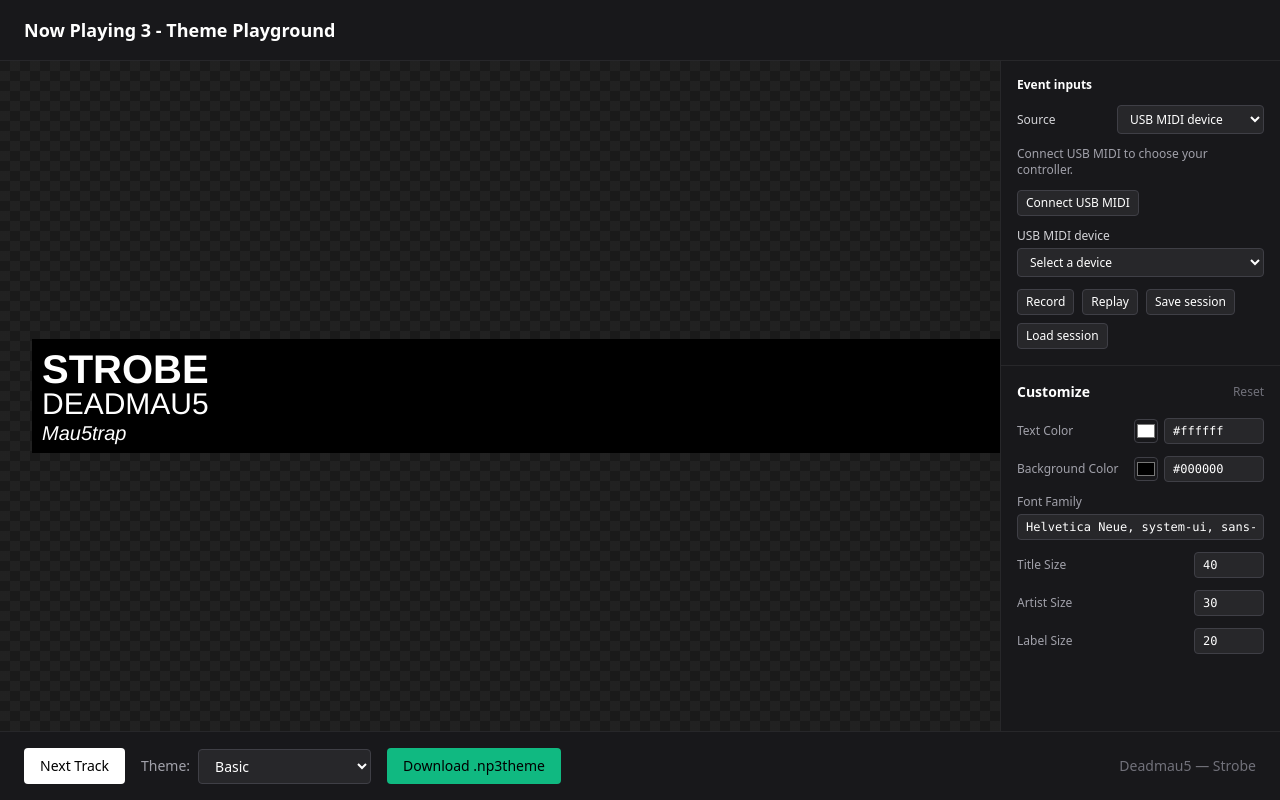
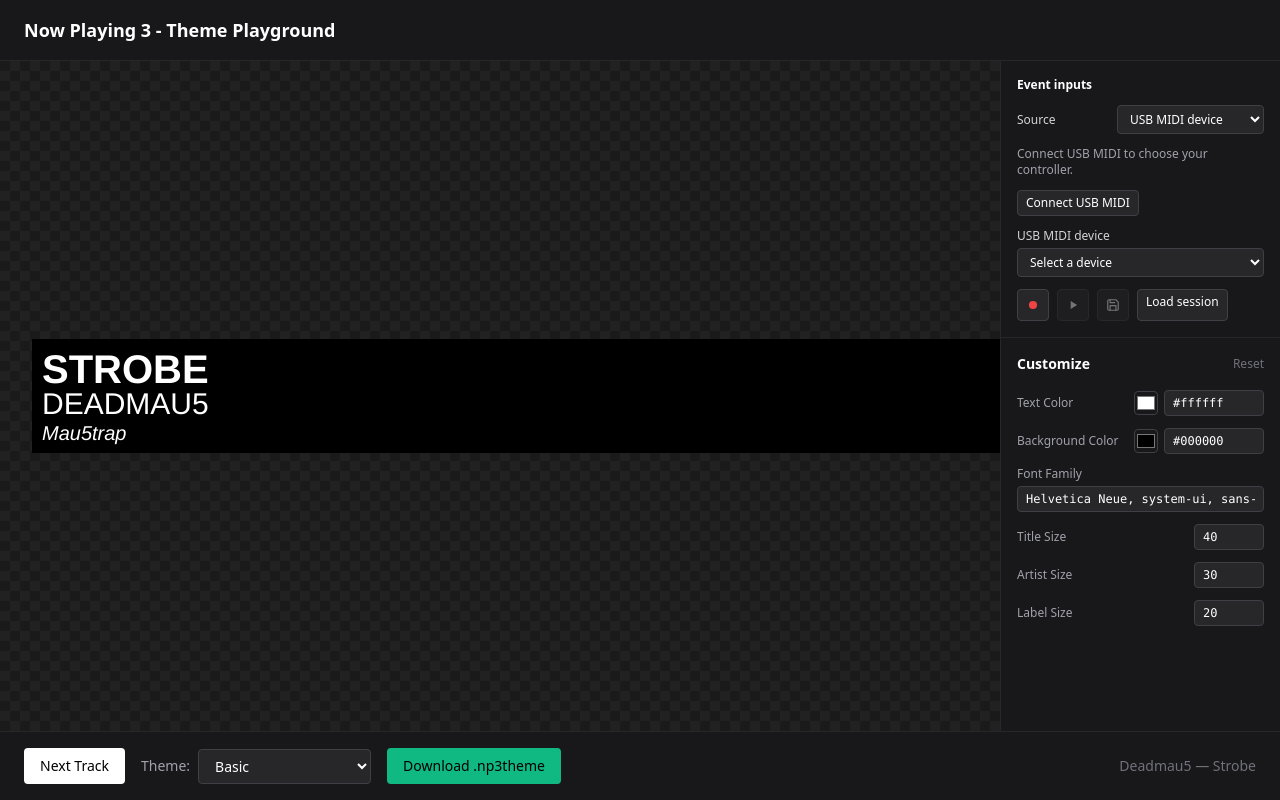
Before and after one commit to chrisle/nowplaying-theme-sdk, a React (Vite) app: page / in a window 1280 px wide. Built offline with nearby package versions, Linux system fonts and the light colour scheme; a web font is replaced by a local one.

Commit message:
feat: add track display and session icons to MIDI Playground

```diff
--- a/src/components/event-inputs.tsx
+++ b/src/components/event-inputs.tsx
@@ -298,32 +298,43 @@
       <div className="flex flex-wrap gap-2">
         {inputs.mode !== "replay" && (
           <button
-            className={button}
+            className={`${button} inline-flex h-8 w-8 items-center justify-center hover:bg-zinc-700 disabled:opacity-40 disabled:cursor-not-allowed focus-visible:outline focus-visible:outline-2 focus-visible:outline-white`}
+            aria-label={inputs.recording ? "Stop recording" : "Record"}
+            title={inputs.recording ? "Stop recording" : "Record"}
             onClick={
               inputs.recording ? inputs.stopRecording : inputs.startRecording
             }
           >
-            {inputs.recording ? "Stop recording" : "Record"}
+            <SessionIcon kind={inputs.recording ? "stop" : "record"} />
           </button>
         )}
         <button
-          className={button}
+          className={`${button} inline-flex h-8 w-8 items-center justify-center hover:bg-zinc-700 disabled:opacity-40 disabled:cursor-not-allowed focus-visible:outline focus-visible:outline-2 focus-visible:outline-white`}
+          aria-label="Replay"
+          title="Replay"
           disabled={!inputs.frames.length || inputs.playing || inputs.recording}
           onClick={inputs.replay}
         >
-          Replay
+          <SessionIcon kind="play" />
         </button>
         {inputs.playing && (
-          <button className={button} onClick={() => inputs.changeMode("usb")}>
-            Stop replay
+          <button
+            className={`${button} inline-flex h-8 w-8 items-center justify-center hover:bg-zinc-700 focus-visible:outline focus-visible:outline-2 focus-visible:outline-white`}
+            aria-label="Stop replay"
+            title="Stop replay"
+            onClick={() => inputs.changeMode("usb")}
+          >
+            <SessionIcon kind="stop" />
           </button>
         )}
         <button
-          className={button}
+          className={`${button} inline-flex h-8 w-8 items-center justify-center hover:bg-zinc-700 disabled:opacity-40 disabled:cursor-not-allowed focus-visible:outline focus-visible:outline-2 focus-visible:outline-white`}
+          aria-label="Save session"
+          title="Save session"
           disabled={!inputs.frames.length || inputs.recording}
           onClick={inputs.download}
         >
-          Save session
+          <SessionIcon kind="save" />
         </button>
         <label className={button}>
           Load session
@@ -342,3 +353,50 @@
     </section>
   );
 }
+
+function SessionIcon({ kind }: { kind: "record" | "play" | "stop" | "save" }) {
+  return (
+    <svg
+      aria-hidden="true"
+      width="16"
+      height="16"
+      viewBox="0 0 24 24"
+      fill="none"
+      stroke="currentColor"
+      strokeWidth="2"
+      strokeLinecap="round"
+      strokeLinejoin="round"
+    >
+      {kind === "record" && (
+        <circle
+          cx="12"
+          cy="12"
+          r="7"
+          fill="currentColor"
+          stroke="none"
+          className="text-red-500"
+        />
+      )}
+      {kind === "play" && (
+        <path d="m8 5 11 7-11 7Z" fill="currentColor" stroke="none" />
+      )}
+      {kind === "stop" && (
+        <rect
+          x="5"
+          y="5"
+          width="14"
+          height="14"
+          rx="1"
+          fill="currentColor"
+          stroke="none"
+        />
+      )}
+      {kind === "save" && (
+        <>
+          <path d="M19 21H5a2 2 0 0 1-2-2V5a2 2 0 0 1 2-2h12l4 4v12a2 2 0 0 1-2 2Z" />
+          <path d="M17 21v-8H7v8M7 3v5h8" />
+        </>
+      )}
+    </svg>
+  );
+}
--- a/src/examples/reactive-mixer.tsx
+++ b/src/examples/reactive-mixer.tsx
@@ -1,19 +1,36 @@
 import type { ThemeMeta, ThemeProps } from "../theme";
+import { AlbumArt } from "../components/album-art";
 import { ControllerMixer } from "../components/mixer";
 
 export const meta: ThemeMeta = {
   id: "reactive-mixer",
   name: "MIDI Playground",
   width: 320,
-  height: 520,
+  height: 610,
   description:
-    "Now Playing's mixer display, driven by your USB MIDI controller.",
-  events: ["controller"],
+    "Current track and Now Playing's mixer display, driven by your USB MIDI controller.",
+  events: ["track", "controller"],
 };
 
-export default function MixerTheme({ controller }: ThemeProps) {
+export default function MixerTheme({ track, controller }: ThemeProps) {
   return (
     <div style={{ width: 320, maxWidth: "100%", fontFamily: "system-ui" }}>
+      <div className="mb-3 flex items-center gap-3 rounded-lg border border-zinc-800 bg-zinc-950 p-3 text-white">
+        <AlbumArt src={track?.artworkUrlSmall ?? track?.artworkUrl} size="md" />
+        <div className="min-w-0">
+          <p className="text-[10px] uppercase tracking-widest text-zinc-500">
+            Now playing
+          </p>
+          <h2 className="truncate text-sm font-semibold" title={track?.title}>
+            {track?.title || "Waiting for track"}
+          </h2>
+          {track?.artist && (
+            <p className="truncate text-xs text-zinc-400" title={track.artist}>
+              {track.artist}
+            </p>
+          )}
+        </div>
+      </div>
       <ControllerMixer snapshot={controller ?? null} />
     </div>
   );
```
